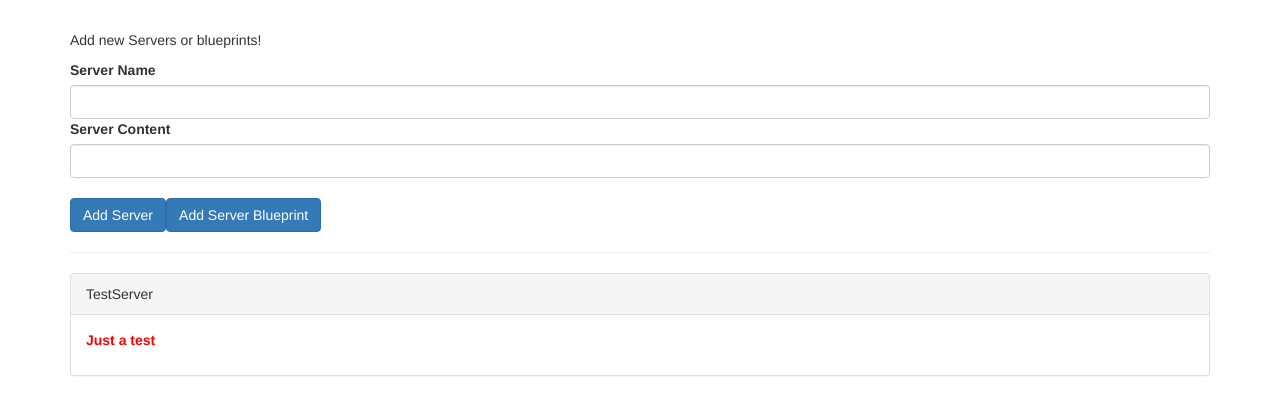
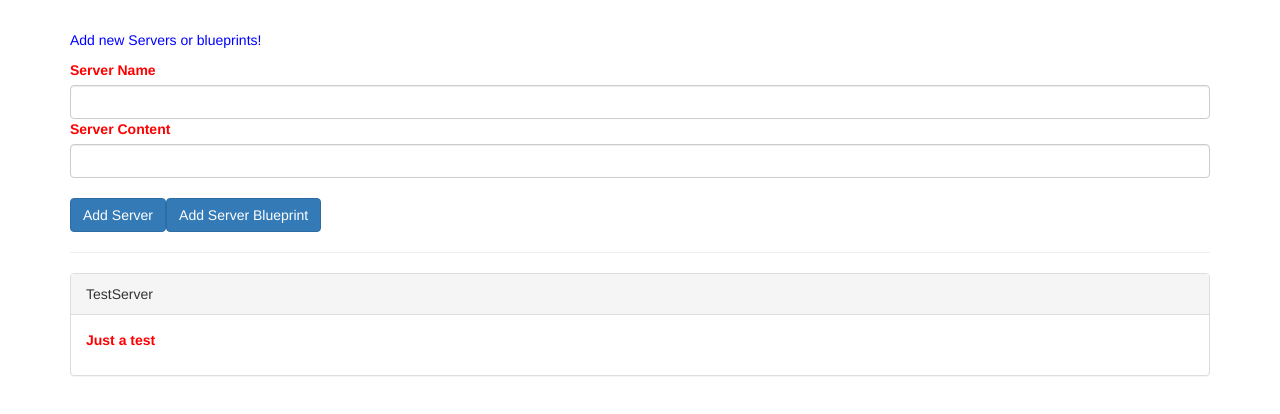
Before and after one commit to waseemkhan218/AP-001-ANGULAR, an Angular app: page / in a window 1280 px wide. Shown: the top 414 px of the page. Built offline with nearby package versions, Linux system fonts and the light colour scheme.

Commit message:
View Encapsulation

```diff
--- a/src/app/app.component.css
+++ b/src/app/app.component.css
@@ -1,7 +1,3 @@
 .container {
   margin-top: 30px;
 }
-
-p {
-  color: blue;
-}
--- a/src/app/server-element/server-element.component.css
+++ b/src/app/server-element/server-element.component.css
@@ -0,0 +1,7 @@
+p {
+    color: blue;
+  }
+
+  label {
+      color:red;
+  }
--- a/src/app/server-element/server-element.component.ts
+++ b/src/app/server-element/server-element.component.ts
@@ -1,9 +1,12 @@
-import { Component, OnInit, Input } from '@angular/core';
+import { Component, OnInit, Input, ViewEncapsulation } from '@angular/core';
 
 @Component({
   selector: 'app-server-element',
   templateUrl: './server-element.component.html',
-  styleUrls: ['./server-element.component.css']
+  styleUrls: ['./server-element.component.css'],
+  // WORK: View Encapsulation: it's used for styles. We have 4 types in it.
+  // 1. Emulated is the default one. 2. None. 3. Native. 4. ShadowDom
+  encapsulation: ViewEncapsulation.None
 })
 export class ServerElementComponent implements OnInit {
   // WORK: Property binding and event binding: Passing element property to the app component or listening to app component.
```
